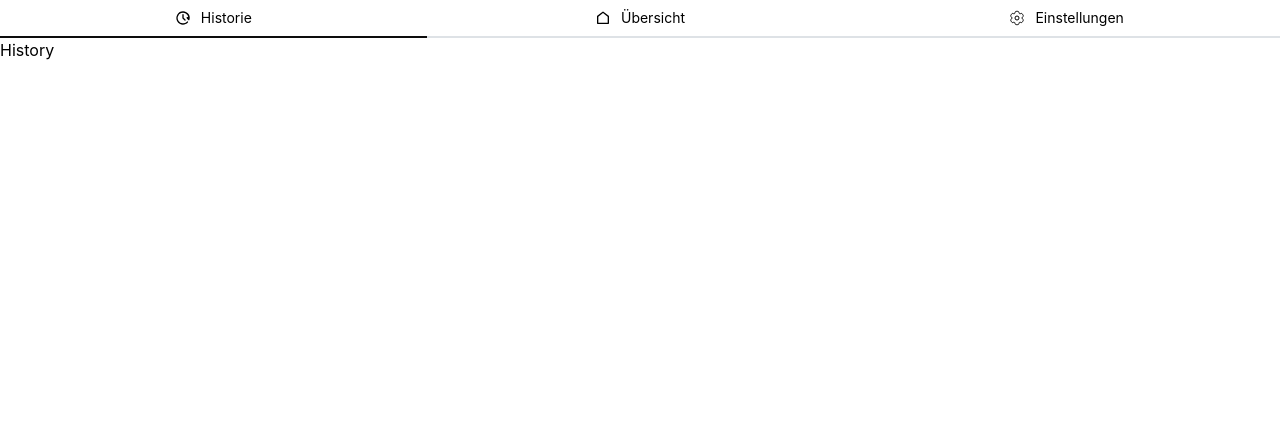
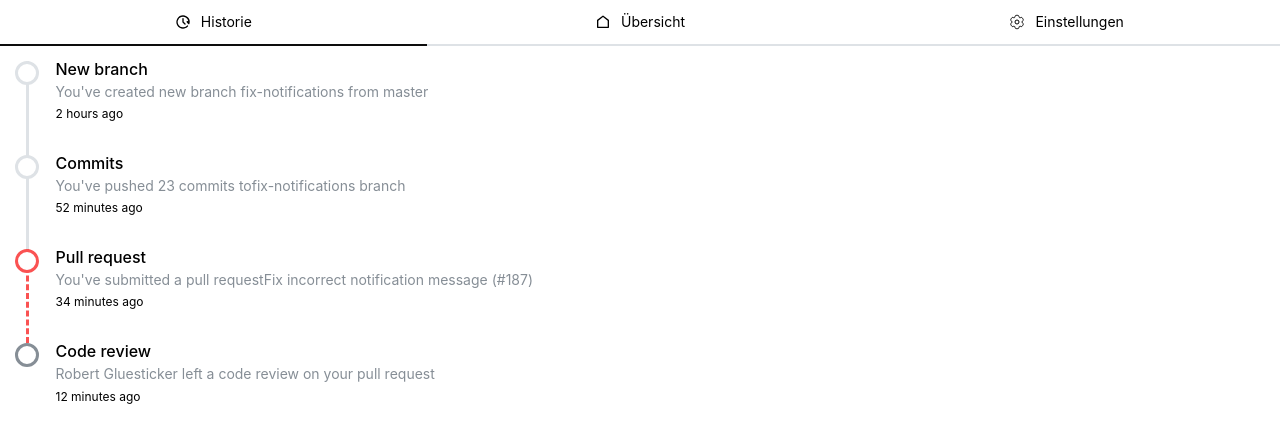
Before and after one commit to nilsmcz/dmeController, a React (Create React App) app in the folder dashboard/: page / in a window 1280 px wide. Both pictures are taken after a click on the tab "Historie". Shown: the top 442 px of the page. Built offline with nearby package versions, Linux system fonts and the light colour scheme.

Commit message:
test data

```diff
--- a/dashboard/src/navigation/Tabs.jsx
+++ b/dashboard/src/navigation/Tabs.jsx
@@ -15,11 +15,13 @@ import home from '../assets/icons/home.svg';
 
 export default function TabsLayout() {
 
+    const tabSize = 5;
+
     return (
         <Tabs defaultValue="overview" color="rgba(13, 13, 13, 1)">
             <Tabs.List grow justify="space-between">
                 <Tabs.Tab value="history" style={{ flex: 1, textAlign: 'center' }} leftSection={<img src={history} alt="history icon" />}>
-                    Historie
+                    <div style={{display:"flex", paddingTop:tabSize, paddingBottom:tabSize}}>Historie</div>
                 </Tabs.Tab>
                 <Tabs.Tab value="overview" style={{ flex: 1, textAlign: 'center' }} leftSection={<img src={home} alt="home icon" />}>
                     Übersicht
--- a/dashboard/src/screens/History.jsx
+++ b/dashboard/src/screens/History.jsx
@@ -1,9 +1,32 @@
 import React from 'react'
+import { Timeline, Text } from '@mantine/core';
 
 export default function History() {
     return (
-        <div>
-            History
+        <div style={{display:"flex", justifyContent:"start", flexDirection:"column", alignItems:"start", padding:"15px", gap:"5px"}}>
+
+            <Timeline active={1} bulletSize={24} lineWidth={3} reverseActive color="gray">
+                <Timeline.Item title="New branch">
+                    <Text c="dimmed" size="sm">You&apos;ve created new branch <Text variant="link" component="span" inherit>fix-notifications</Text> from master</Text>
+                    <Text size="xs" mt={4}>2 hours ago</Text>
+                </Timeline.Item>
+
+                <Timeline.Item title="Commits">
+                    <Text c="dimmed" size="sm">You&apos;ve pushed 23 commits to<Text variant="link" component="span" inherit>fix-notifications branch</Text></Text>
+                    <Text size="xs" mt={4}>52 minutes ago</Text>
+                </Timeline.Item>
+
+                <Timeline.Item title="Pull request" lineVariant="dashed" color="red">
+                    <Text c="dimmed" size="sm">You&apos;ve submitted a pull request<Text variant="link" component="span" inherit>Fix incorrect notification message (#187)</Text></Text>
+                    <Text size="xs" mt={4}>34 minutes ago</Text>
+                </Timeline.Item>
+
+                <Timeline.Item title="Code review">
+                    <Text c="dimmed" size="sm"><Text variant="link" component="span" inherit>Robert Gluesticker</Text> left a code review on your pull request</Text>
+                    <Text size="xs" mt={4}>12 minutes ago</Text>
+                </Timeline.Item>
+            </Timeline>
+
         </div>
-    );
+      );
 }
--- a/dashboard/src/screens/Overview.jsx
+++ b/dashboard/src/screens/Overview.jsx
@@ -2,6 +2,25 @@ import React from 'react'
 
 export default function Overview() {
   return (
-    <div>Overview</div>
+    <div style={{display:"flex", justifyContent:"start", flexDirection:"column", alignItems:"start", padding:"15px", gap:"5px"}}>
+
+        <div>
+            <div style={{fontSize:"13px", fontWeight:"500", color:"grey"}}>Jeden Freitag um</div>
+
+            <div style={{display:"flex", flexDirection:"row", gap:"30px"}}>
+                <div style={{fontSize:"19px", fontWeight:"600"}}>18:00 Uhr</div>
+                <div style={{fontSize:"19px", fontWeight:"600"}}>+- 5 Minuten</div>
+            </div>
+        </div>
+
+        <div>
+            <div style={{fontSize:"13px", fontWeight:"500", color:"grey"}}>Jeden Samstag um</div>
+
+            <div style={{display:"flex", flexDirection:"row", gap:"30px"}}>
+                <div style={{fontSize:"19px", fontWeight:"600"}}>12:00 Uhr</div>
+                <div style={{fontSize:"19px", fontWeight:"600"}}>+- 15 Minuten</div>
+            </div>
+        </div>
+    </div>
   )
 }
--- a/dashboard/src/screens/Settings.jsx
+++ b/dashboard/src/screens/Settings.jsx
@@ -2,6 +2,8 @@ import React from 'react'
 
 export default function Settings() {
   return (
-    <div>Settings</div>
+    <div style={{display:"flex", justifyContent:"start", alignItems:"start", padding:"15px"}}>
+        <div style={{fontSize:"13px", fontWeight:"500"}}>Termin hinzufügen +</div>
+    </div>
   )
 }
```
